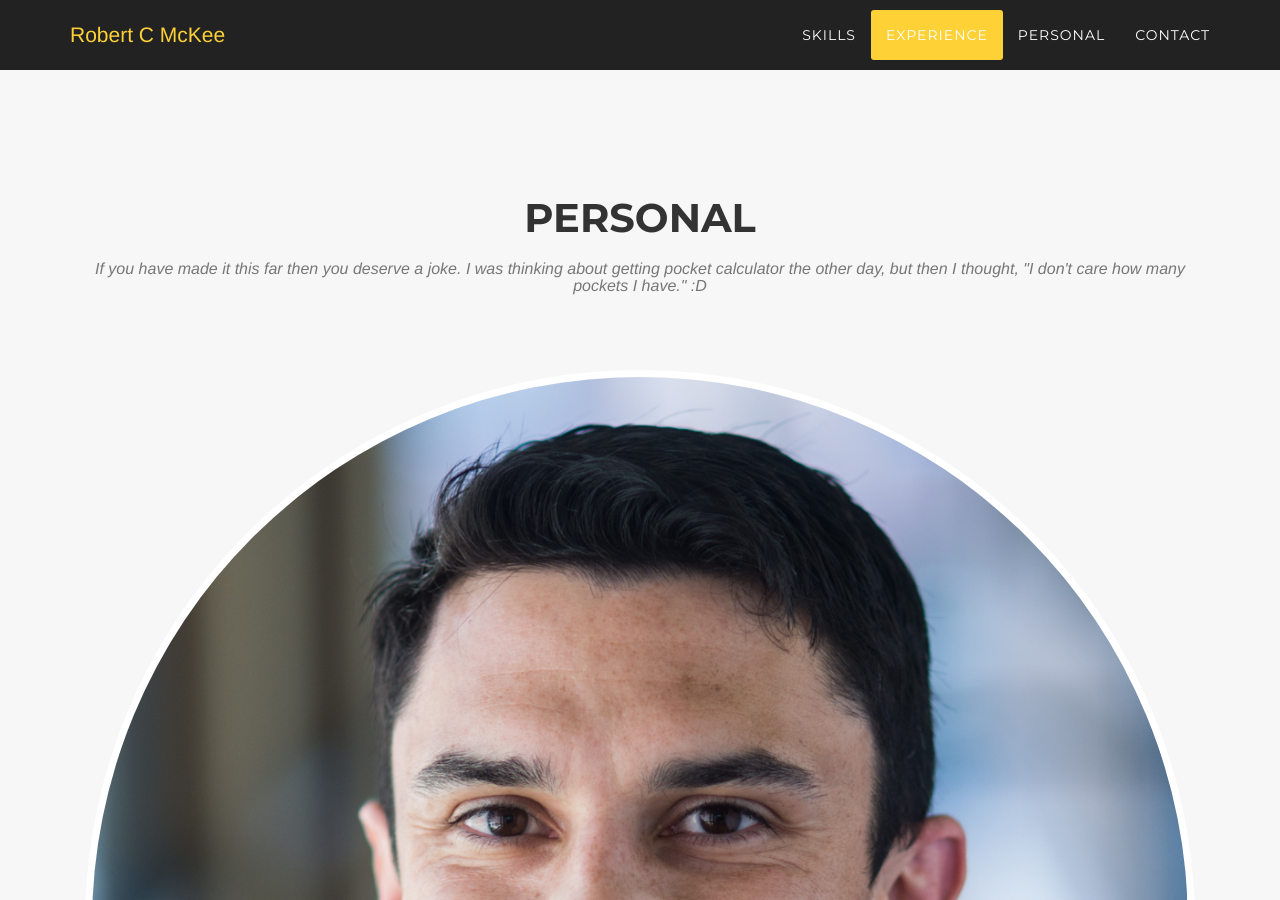
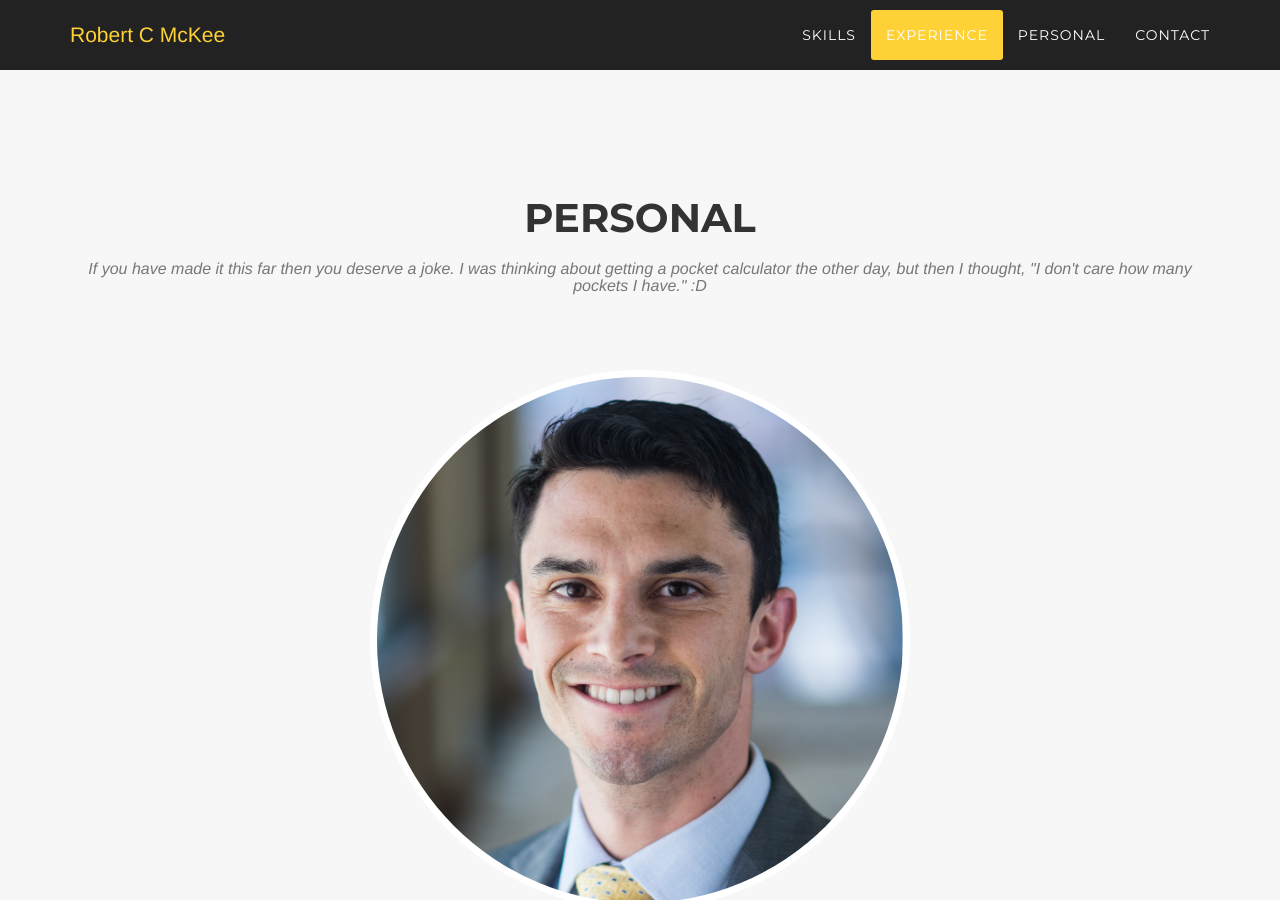
Before and after one commit to rcmckee/e-resume, a Jekyll site: the page index.html, which Jekyll copies as it is, in a window 1280 px wide and 900 px high, scrolled down 3573 px. Built offline with Jekyll 4.4.1, drawn with Linux system fonts in a browser that asks for light colours; nearby versions of some CDN libraries; some web fonts are replaced.

Commit message:
smaller picture
smaller picture and word edits

```diff
--- a/index.html
+++ b/index.html
@@ -289,11 +289,11 @@
             <div class="row">
                 <div class="col-lg-12 text-center">
                     <h2 class="section-heading">Personal</h2>
-                    <h3 class="section-subheading text-muted">If you have made it this far then you deserve a joke. I was thinking about getting pocket calculator the other day, but then I thought, "I don't care how many pockets I have." :D</h3>
+                    <h3 class="section-subheading text-muted">If you have made it this far then you deserve a joke. I was thinking about getting a pocket calculator the other day, but then I thought, "I don't care how many pockets I have." :D</h3>
                 </div>
             </div>
 
-            <div class="col-lg-12">
+            <div class="col-lg-6 col-lg-offset-3">
                 <div class="team-member">
                     <img src="img/team/4.jpg" class="img-responsive img-circle" alt="">
                     <!--<h4>Robert C McKee</h4>-->
```
